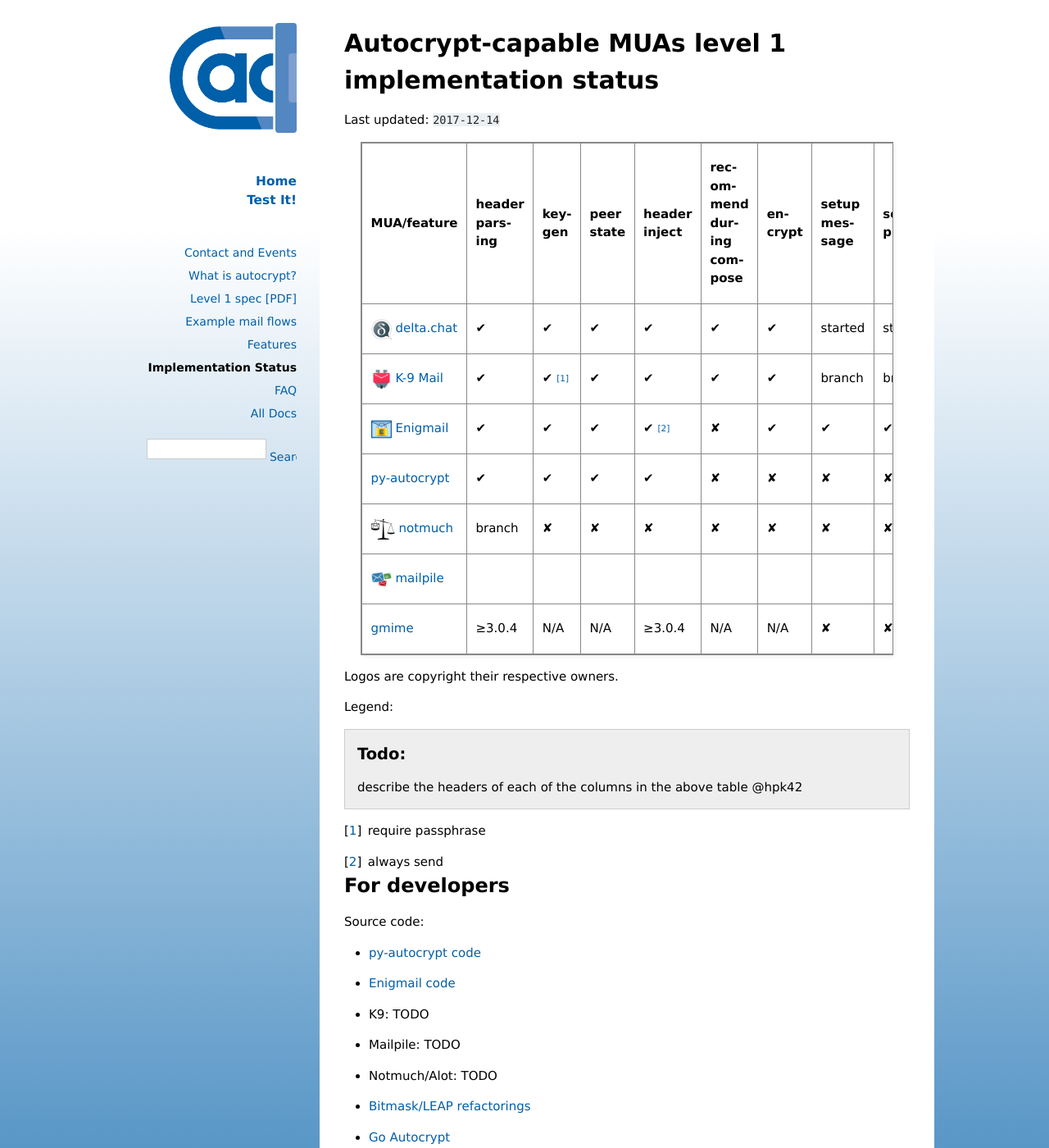
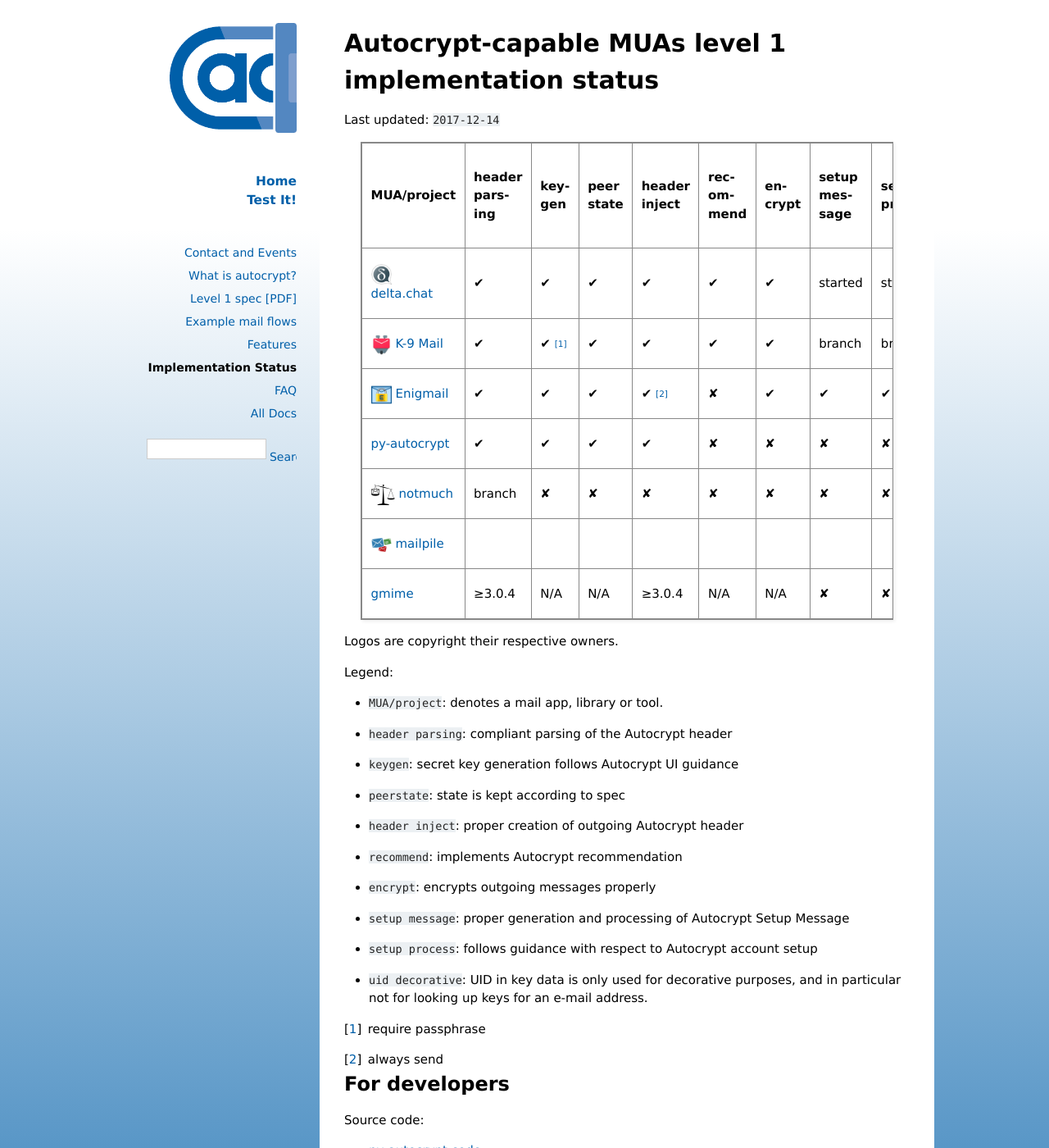
Before and after one commit to autocrypt/autocrypt, a Sphinx documentation site: the page built from doc/dev-status.rst, in a window 1280 px wide and 1400 px high. Shown: the whole window at 82% size. Built offline with Sphinx 7.4.7, drawn with Linux system fonts in a browser that asks for light colours.

Commit message:
fix #282

```diff
--- a/doc/dev-status.rst
+++ b/doc/dev-status.rst
@@ -4,8 +4,8 @@
 Last updated: ``2017-12-14``
 
 +--------------------------------------+--------+--------+--------+--------+--------------+--------+--------+--------+----------+
-|MUA/feature                           |header  |keygen  |peer    |header  |recommend     |encrypt |setup   |setup   |uid       |
-|                                      |parsing |        |state   |inject  |during compose|        |message |process |decorative|
+|MUA/project                           |header  |keygen  |peer    |header  |recommend     |encrypt |setup   |setup   |uid       |
+|                                      |parsing |        |state   |inject  |              |        |message |process |decorative|
 |                                      |        |        |        |        |              |        |        |        |          |
 +======================================+========+========+========+========+==============+========+========+========+==========+
 |.. image:: images/logos/deltachat.png |✔       |✔       |✔       |✔       |✔             |✔       |started |started |✔         |
@@ -37,9 +37,27 @@
 
 Legend:
 
-.. todo::
+- ``MUA/project``: denotes a mail app, library or tool.
 
-    describe the headers of each of the columns in the above table @hpk42
+- ``header parsing``: compliant parsing of the Autocrypt header
+
+- ``keygen``: secret key generation follows Autocrypt UI guidance
+
+- ``peerstate``: state is kept according to spec
+
+- ``header inject``: proper creation of outgoing Autocrypt header
+
+- ``recommend``: implements Autocrypt recommendation
+
+- ``encrypt``: encrypts outgoing messages properly
+
+- ``setup message``: proper generation and processing of Autocrypt Setup Message
+
+- ``setup process``: follows guidance with respect to Autocrypt account setup
+
+- ``uid decorative``: UID in key data is only used for decorative
+  purposes, and in particular not for looking up keys for an e-mail address.
+
 
 .. [1] require passphrase
 .. [2] always send
```
